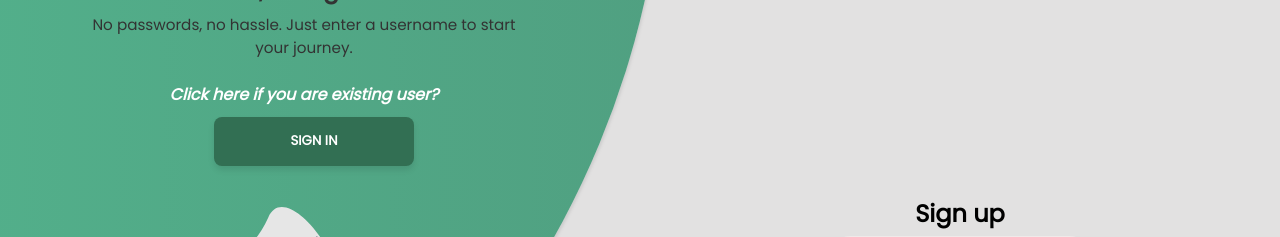
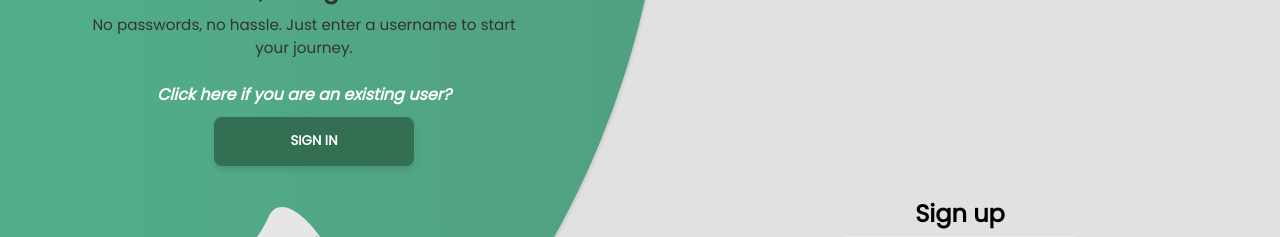
Before and after one commit to JohannCardona/Revivo, a React (Create React App) app in the folder frontend/: page / in a window 1280 px wide. Shown: the part 182-419 px from the top of the page. Built offline with nearby package versions, Linux system fonts and the light colour scheme.

Commit message:
Update NewUser.jsx

```diff
--- a/frontend/src/components/login/NewUser.jsx
+++ b/frontend/src/components/login/NewUser.jsx
@@ -99,7 +99,7 @@ function NewUser() {
               journey.
             </p>
             <p style={{ fontWeight: "bold", fontStyle: "italic", fontSize: 16, color: "white" }}>
-              Click here if you are existing user?{" "}
+              Click here if you are an existing user?{" "}
               <button
                 style={{ marginLeft: 20 }}
                 className="image-button"
```
